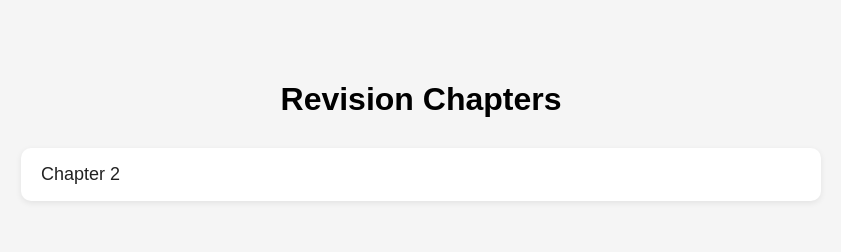
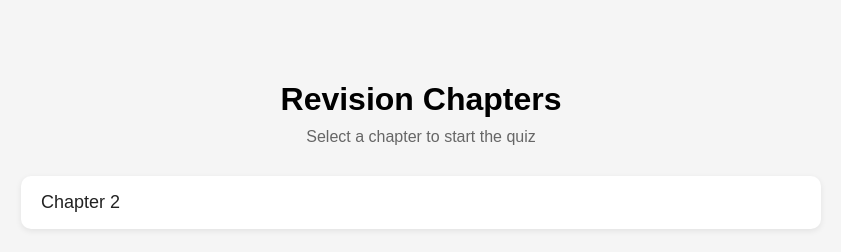
Before and after one commit to sanjib2006/swee, a plain HTML site: page index.html in a window 1280 px wide. Shown: the whole page, without its empty margins (219-1060 px from the left). Drawn offline with Linux system fonts and the light colour scheme; no server answers.

Commit message:
Refactor index.html for improved structure and styling

```diff
--- a/index.html
+++ b/index.html
@@ -1,10 +1,8 @@
 <!DOCTYPE html>
 
-<html lang="en">
-<head>
-    <meta charset="UTF-8">
-    <meta name="viewport" content="width=device-width, initial-scale=1.0">
-    <title>Chapters</title>
+<html lang="en"> <head> <meta charset="UTF-8"> <meta name="viewport" content="width=device-width, initial-scale=1.0">
+
+<title>Revision Chapters</title>
 
 <style>
     body {
@@ -17,12 +15,18 @@
 
     h1 {
         text-align: center;
+        margin-bottom: 10px;
+    }
+
+    .subtitle {
+        text-align: center;
+        color: #666;
+        margin-bottom: 30px;
     }
 
     #chapters {
         display: grid;
         gap: 12px;
-        margin-top: 30px;
     }
 
     a {
@@ -34,7 +38,7 @@
         color: #222;
         font-size: 18px;
         box-shadow: 0 2px 6px rgba(0, 0, 0, 0.08);
-        transition: transform 0.15s, box-shadow 0.15s;
+        transition: transform 0.15s ease, box-shadow 0.15s ease;
     }
 
     a:hover {
@@ -43,19 +47,27 @@
     }
 
     .loading,
-    .empty {
+    .empty,
+    .error {
         text-align: center;
         color: #666;
         margin-top: 30px;
     }
+
+    .error {
+        color: #b00020;
+    }
 </style>
-
 
 </head>
 
 <body>
 
 <h1>Revision Chapters</h1>
+
+<div class="subtitle">
+    Select a chapter to start the quiz
+</div>
 
 <div id="chapters">
     <div class="loading">Checking available chapters...</div>
@@ -64,13 +76,16 @@
 <script>
     const chaptersContainer = document.getElementById("chapters");
 
-    // Change this if you expect more chapters.
+    // Change this if you expect more than 100 chapters.
     const MAX_CHAPTERS = 100;
 
     async function findChapters() {
-        const found = [];
-
-        for (let chapter = 1; chapter <= MAX_CHAPTERS; chapter++) {
+        try {
+            // Check all chapters at the same time.
+            const checks = Array.from(
+                { length: MAX_CHAPTERS },
+                (_, index) => index + 1
+            ).map(async (chapter) => {
                 const filename = `ch${chapter}.html`;
 
                 try {
@@ -80,16 +95,24 @@
                     });
 
                     if (response.ok) {
-                    found.push({
+                        return {
                             number: chapter,
                             filename: filename
-                    });
-                }
-            } catch (error) {
-                console.error(`Could not check ${filename}`, error);
-            }
+                        };
                     }
 
+                    return null;
+                } catch {
+                    return null;
+                }
+            });
+
+            const results = await Promise.all(checks);
+
+            // Remove missing chapters.
+            const found = results.filter(Boolean);
+
+            // Clear loading message.
             chaptersContainer.innerHTML = "";
 
             if (found.length === 0) {
@@ -98,6 +121,7 @@
                 return;
             }
 
+            // Create chapter links.
             found.forEach(chapter => {
                 const link = document.createElement("a");
 
@@ -106,11 +130,16 @@
 
                 chaptersContainer.appendChild(link);
             });
+
+        } catch (error) {
+            console.error("Error finding chapters:", error);
+
+            chaptersContainer.innerHTML =
+                '<div class="error">Could not load chapters.</div>';
+        }
     }
 
     findChapters();
 </script>
 
-
-</body>
-</html>
+</body> </html>
```
Lines whose indentation alone changed are shown as unchanged.
